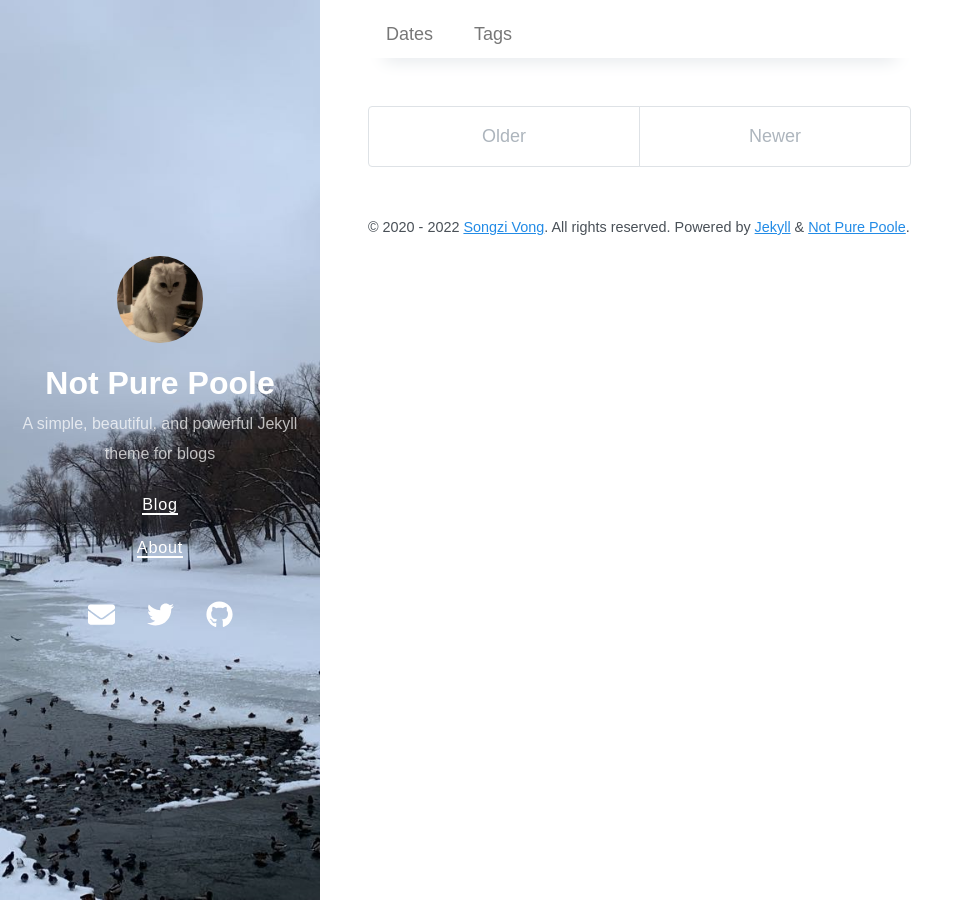
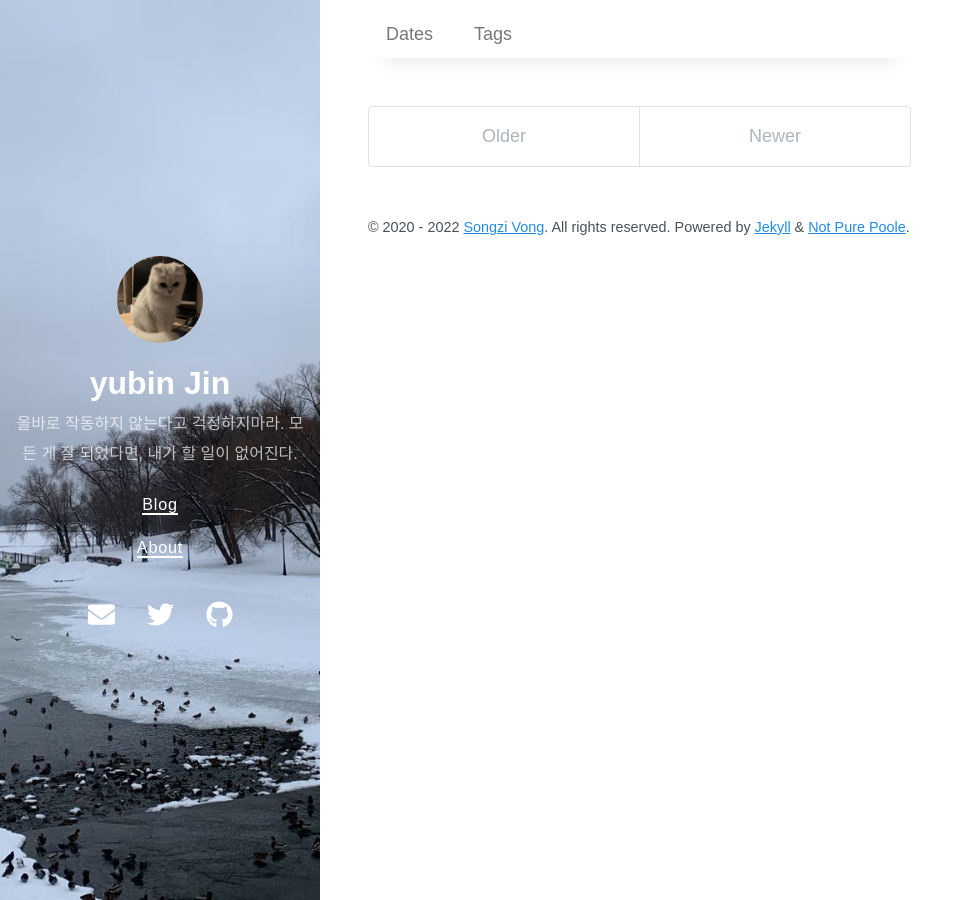
Before and after one commit to yupp95/yupp95.github.io, a Jekyll site: the page built from index.markdown, in a window 1280 px wide. Shown: the whole page, without its empty margins (0-974 px from the left). Built offline with Jekyll 4.4.1, drawn with Linux system fonts in a browser that asks for light colours; nearby versions of some CDN libraries; the list of posts is cut into pages by our own code.

Commit message:
correction

```diff
--- a/_config.yml
+++ b/_config.yml
@@ -1,6 +1,6 @@
 # Setup
-title: Not Pure Poole
-description: A simple, beautiful, and powerful Jekyll theme for blogs
+title: yubin Jin
+description: 올바로 작동하지 않는다고 걱정하지마라. 모든 게 잘 되었다면, 내가 할 일이 없어진다.
 url: https://vszhub.github.io
 avatar: /avatar.jpeg
 paginate: 5
```
